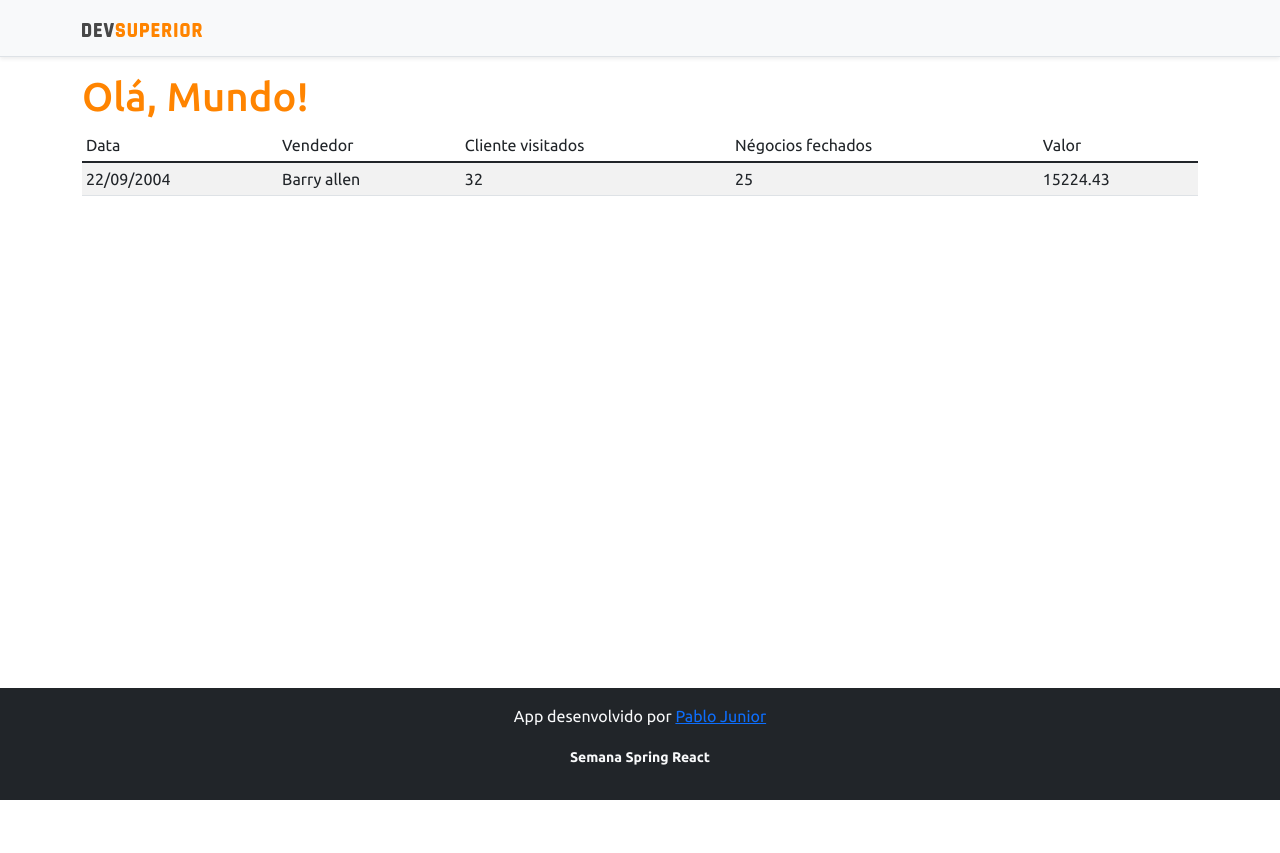
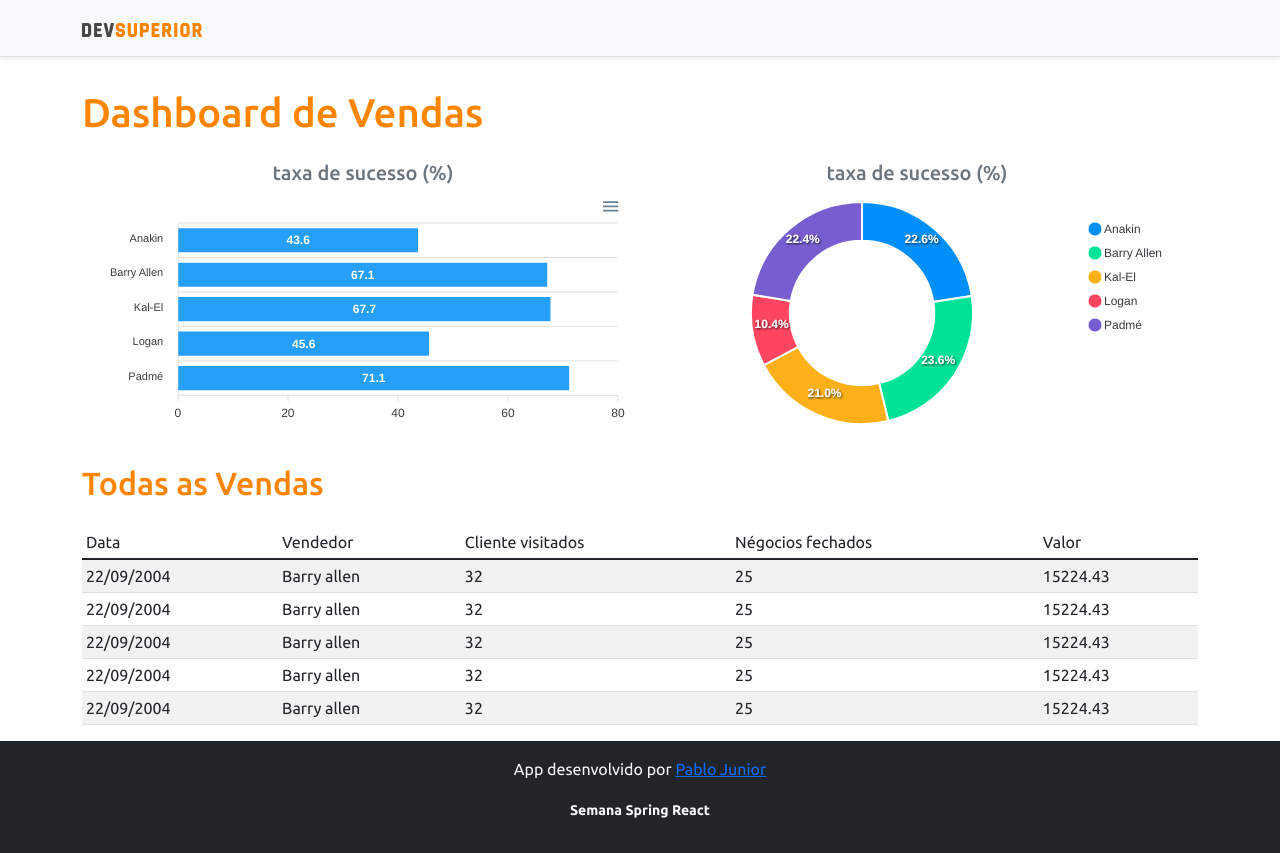
Before and after one commit to pablojg9/project-spring-react, a React (Create React App) app in the folder frontend/: page / in a window 1280 px wide. Before the commit the page ends 800 px from the top, so only its background shows below. Built offline with nearby package versions, Linux system fonts and the light colour scheme.

Commit message:
static charts

```diff
--- a/frontend/package.json
+++ b/frontend/package.json
@@ -11,8 +11,10 @@
     "@types/node": "^12.0.0",
     "@types/react": "^17.0.0",
     "@types/react-dom": "^17.0.0",
+    "apexcharts": "^3.28.1",
     "bootstrap": "^5.1.0",
     "react": "^17.0.2",
+    "react-apexcharts": "^1.3.9",
     "react-dom": "^17.0.2",
     "react-scripts": "4.0.3",
     "typescript": "^4.1.2",
--- a/frontend/src/App.tsx
+++ b/frontend/src/App.tsx
@@ -1,14 +1,29 @@
 import Navbar from 'components/navbar';
 import Footer from 'components/Footer';
 import DataTable from 'components/datatable';
+import BarChart from 'components/barchart';
+import DonutChart from 'components/donutchart';
 
 function App() {
   return (
     <>
       <Navbar />
       <div className="container">
-        <h1 className="text-primary">Olá, Mundo!</h1>
+        <h1 className="text-primary py-3">Dashboard de Vendas</h1>
 
+        <div className="row px-3">
+          <div className="col-sm-6">
+            <h5 className="text-center text-secondary">taxa de sucesso (%)</h5>
+            <BarChart />
+          </div>
+          <div className="col-sm-6">
+            <h5 className="text-center text-secondary">taxa de sucesso (%)</h5>
+            <DonutChart />
+          </div>
+        </div>
+        <div className="py-3">
+          <h2 className="text-primary">Todas as Vendas</h2>
+        </div>
         <DataTable />
       </div>
       <Footer />
--- /dev/null
+++ b/frontend/src/components/barchart/index.tsx
@@ -0,0 +1,37 @@
+import Chart from 'react-apexcharts'
+
+const BarChart = () => {
+
+    const options = {
+        plotOptions: {
+            bar: {
+                horizontal: true,
+            }
+        }
+    };
+
+    const mockData = {
+        labels: {
+            categories: ['Anakin', 'Barry Allen', 'Kal-El', 'Logan', 'Padmé']
+        },
+
+        series: [
+            {
+                name: "% Sucesso",
+                data: [43.6, 67.1, 67.7, 45.6, 71.1]
+            }
+        ]
+    };
+
+    return (
+        <Chart
+            options={{...options, xaxis: mockData.labels}}
+            series={mockData.series}
+            type="bar"
+            height="240"
+        />
+
+    )
+}
+
+export default BarChart;
--- a/frontend/src/components/datatable/index.tsx
+++ b/frontend/src/components/datatable/index.tsx
@@ -19,6 +19,34 @@
                         <td>25</td>
                         <td>15224.43</td>
                     </tr>
+                    <tr>
+                        <td>22/09/2004</td>
+                        <td>Barry allen</td>
+                        <td>32</td>
+                        <td>25</td>
+                        <td>15224.43</td>
+                    </tr>
+                    <tr>
+                        <td>22/09/2004</td>
+                        <td>Barry allen</td>
+                        <td>32</td>
+                        <td>25</td>
+                        <td>15224.43</td>
+                    </tr>
+                    <tr>
+                        <td>22/09/2004</td>
+                        <td>Barry allen</td>
+                        <td>32</td>
+                        <td>25</td>
+                        <td>15224.43</td>
+                    </tr>
+                    <tr>
+                        <td>22/09/2004</td>
+                        <td>Barry allen</td>
+                        <td>32</td>
+                        <td>25</td>
+                        <td>15224.43</td>
+                    </tr>
                 </tbody>
             </table>
         </div>
--- /dev/null
+++ b/frontend/src/components/donutchart/index.tsx
@@ -0,0 +1,26 @@
+import Chart from 'react-apexcharts';
+
+const DonutChart = () => {
+
+    const mockData = {
+        series: [477138, 499928, 444867, 220426, 473088],
+        labels: ['Anakin', 'Barry Allen', 'Kal-El', 'Logan', 'Padmé']
+    }
+
+    const options = {
+        legend: {
+            show: true
+        }
+    }
+
+    return (
+        <Chart
+            options={{...options, labels: mockData.labels}}
+            series={mockData.series}
+            type="donut"
+            height="240"
+        />
+    )
+}
+
+export default DonutChart;
```
Also changed, not shown: 1 other file (tests, documents, lock files or other folders).
